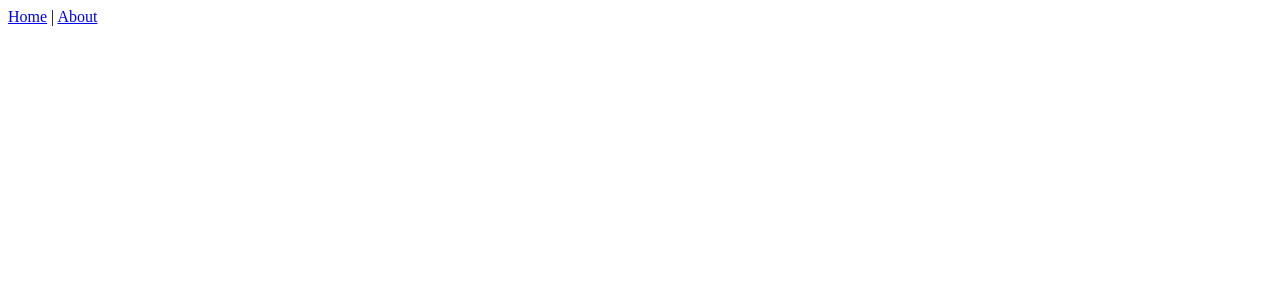
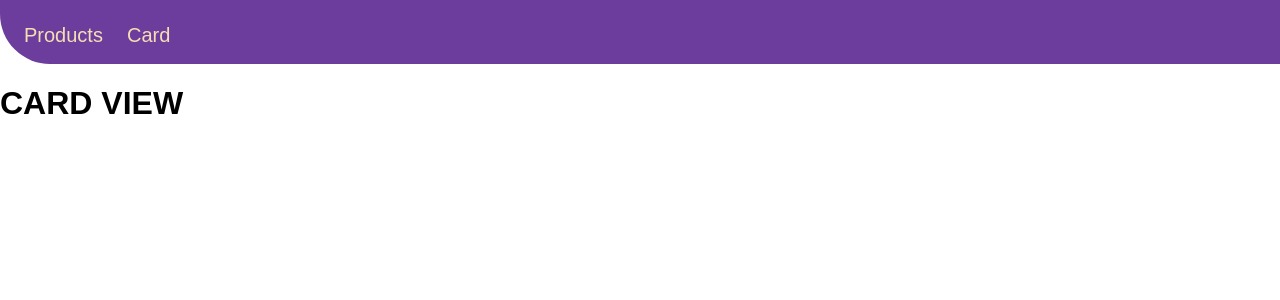
Before and after one commit to 171-Logo-Siber-FullStack-Bootcamp/graduation-project-aahmetmeliksah, a Vue app in the folder client/: page /card in a window 1280 px wide. Before the commit this address had no page. Shown: the top 300 px of the page. Built offline with nearby package versions, Linux system fonts and the light colour scheme.

Commit message:
card component added | it still needs improvements

```diff
--- a/client/services/server.js
+++ b/client/services/products/addProduct.js
@@ -1,9 +1,8 @@
 const axios = require('axios')
 
-const getAllProducts = async () => {
+const addProduct = async () => {
   try {
-    const response = await axios.get(`http://localhost:5000/products`)
-
+    const response = await axios.post(`http://localhost:5000/addproduct`)
     // console.log(response)
     return response.data
   } catch (error) {
@@ -11,4 +10,4 @@ const getAllProducts = async () => {
   }
 }
 
-module.exports = getAllProducts()
+module.exports = addProduct()
--- /dev/null
+++ b/client/services/products/getAll.js
@@ -0,0 +1,13 @@
+const axios = require('axios')
+
+const getAllProducts = async () => {
+  try {
+    const response = await axios.get(`http://localhost:5000/products`)
+    // console.log(response)
+    return response.data
+  } catch (error) {
+    console.log(error.message)
+  }
+}
+
+module.exports = getAllProducts()
--- a/client/src/App.vue
+++ b/client/src/App.vue
@@ -1,7 +1,32 @@
 <template>
   <nav>
-    <router-link to="/products">Home</router-link> |
-    <router-link to="/about">About</router-link>
+    <router-link to="/products">Products</router-link>
+    <router-link to="/card">Card</router-link>
   </nav>
   <router-view />
 </template>
+
+<style>
+html,
+body {
+  padding: 0;
+  margin: 0;
+  overflow-x: hidden;
+  font-family: sans-serif;
+}
+
+nav {
+  border-radius: 0px 50px;
+  padding: 1.5rem;
+  width: 100%;
+  height: 1rem;
+  background-color: rgba(102, 51, 153, 0.95);
+}
+
+a {
+  color: wheat;
+  margin-right: 1.5rem;
+  text-decoration: none;
+  font-size: 1.25rem;
+}
+</style>
--- a/client/src/router/index.js
+++ b/client/src/router/index.js
@@ -7,9 +7,9 @@ const routes = [
     component: () => import('../views/ProductsView.vue'),
   },
   {
-    path: '/about',
-    name: 'AboutView',
-    component: () => import('../views/AboutView.vue'),
+    path: '/card',
+    name: 'CardView',
+    component: () => import('../views/CardView.vue'),
   },
 ]
 
--- a/client/src/views/AboutView.vue
+++ b/client/src/views/CardView.vue
@@ -1,5 +1,5 @@
 <template>
   <div>
-    <h1>This is an about page</h1>
+    <h1>CARD VIEW</h1>
   </div>
 </template>
--- a/client/src/views/ProductsView.vue
+++ b/client/src/views/ProductsView.vue
@@ -1,30 +1,31 @@
 <template>
   <div>
     <ul>
-      <li v-for="data of msg" :key="data.id">
+      <li v-for="product of _products" :key="product.id">
         <p>
-          <strong>{{ data }}</strong>
+          <strong>{{ product.product_name }}</strong>
         </p>
-        <p>{{ data }}</p>
+        <p>{{ product.product_description }}</p>
       </li>
     </ul>
   </div>
 </template>
 <script>
-const api = require('../../services/server')
-let datas = []
-api.then((res) => {
-  datas = res
+const allProducts = require('../../services/products/getAll')
+let products = []
+allProducts.then((res) => {
+  products = res
 })
 
 export default {
-  mounted() {
-    this.msg = datas
-  },
+  name: 'ProductsView',
   data() {
     return {
-      msg: datas,
+      _products: products,
     }
+  },
+  mounted(res) {
+    this.products = res
   },
 }
 </script>
```
